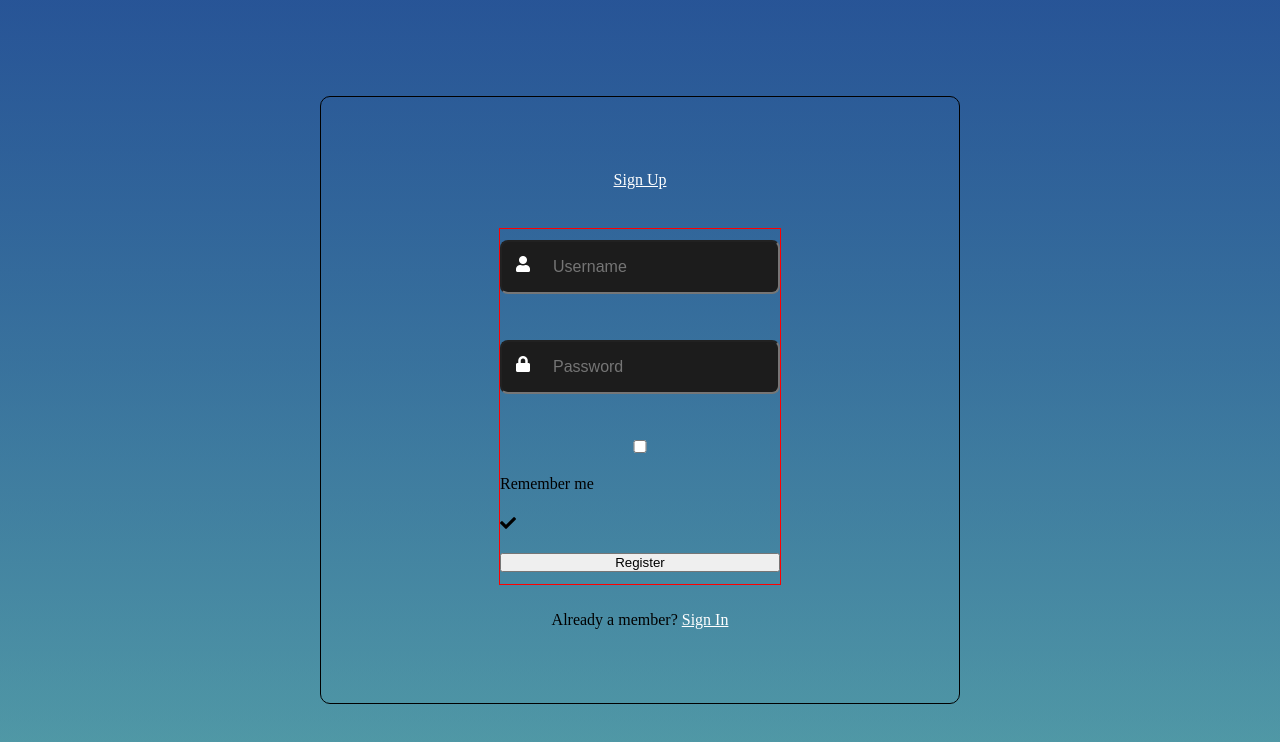
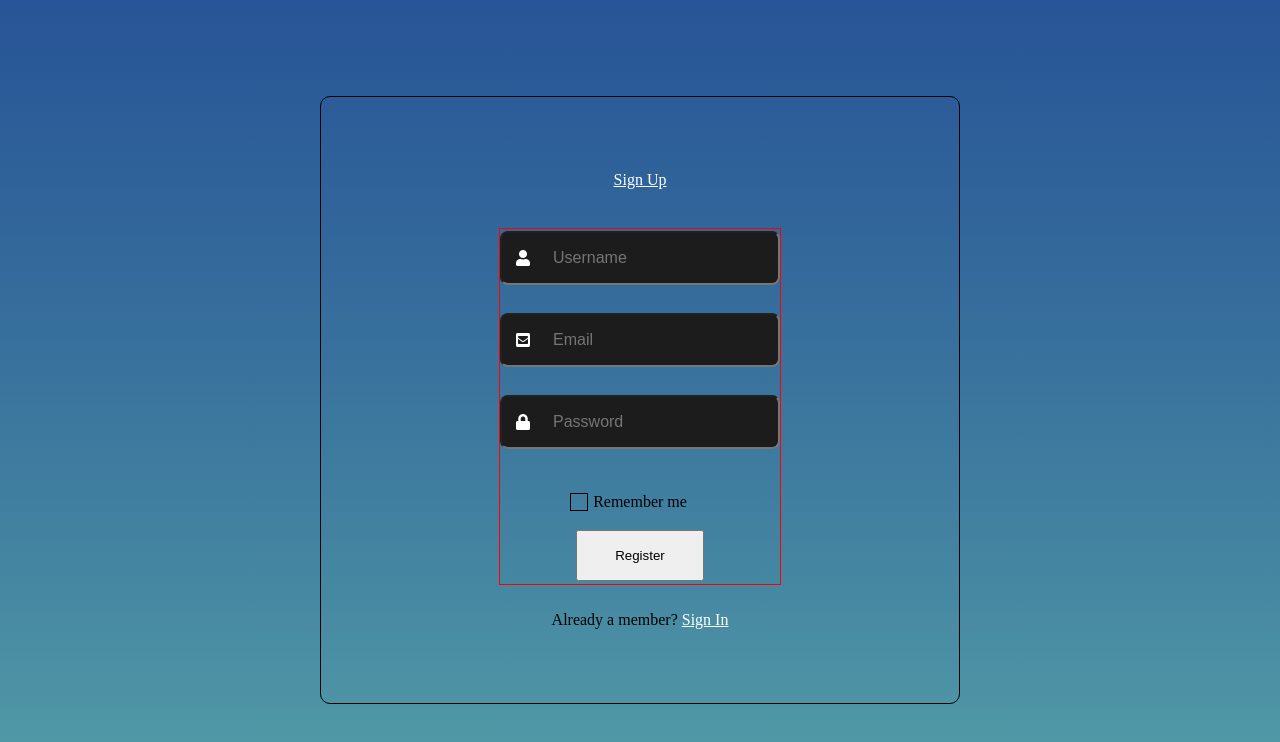
Before and after one commit to sobecki127/Registration-Form, a plain HTML site: page index.html in a window 1280 px wide. Drawn offline with nearby package versions, Linux system fonts and the light colour scheme.

Commit message:
checkbox

```diff
--- a/index.html
+++ b/index.html
@@ -26,14 +26,20 @@
             </div>
 
             <div class="card__input">
+              <input type="email" placeholder="Email" />
+              <i class="fas fa-envelope-square"></i>
+            </div>
+
+            <div class="card__input">
               <input type="password" placeholder="Password" />
               <i class="fas fa-lock"></i>
             </div>
 
-            <input type="checkbox" id="remember-me" />
-            <label for="remember-me">Remember me</label>
-            <i class="fas fa-check"></i>
-            <button>Register</button>
+            <div class="card__checkbox">
+              <input type="checkbox" id="remember-me" />
+              <label for="remember-me">Remember me</label>
+            </div>
+            <button class="card__btn">Register</button>
           </form>
         </div>
         <span
--- a/styles/style.scss
+++ b/styles/style.scss
@@ -54,6 +54,7 @@ a {
   display: flex;
   flex-direction: column;
   justify-content: space-around;
+  align-items: center;
 }
 
 .card__input {
@@ -74,7 +75,49 @@ a {
 .card__input i {
   position: absolute;
   left: 1rem;
-  top: 1rem;
+  top: 50%;
   color: #fff;
+  transform: translate(0%, -50%);
   pointer-events: none;
 }
+
+.card__checkbox {
+  height: 3rem;
+  display: flex;
+  align-items: center;
+  justify-content: center;
+  position: relative;
+  cursor: pointer;
+
+  label {
+    cursor: pointer;
+    position: relative;
+    width: auto;
+  }
+
+  input {
+    opacity: 0;
+    width: 0;
+    height: 0;
+  }
+
+  label::before {
+    content: "";
+    position: absolute;
+    left: -25%;
+    width: 1rem;
+    height: 1rem;
+    font-family: "Font Awesome 5 Free";
+    font-weight: 900;
+    border: 1px solid black;
+  }
+
+  input:checked ~ label::before {
+    content: "\f00c";
+  }
+}
+
+.card__btn {
+  padding: 1rem;
+  width: 8rem;
+}
```
Also changed, not shown: styles/style.css, 1 other file.
